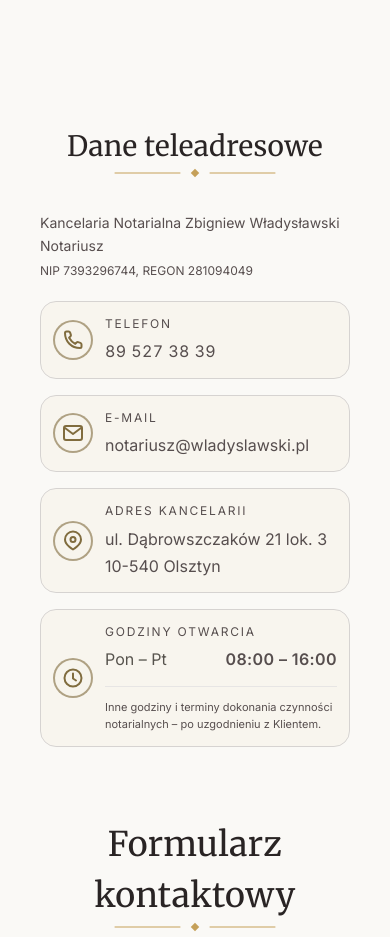
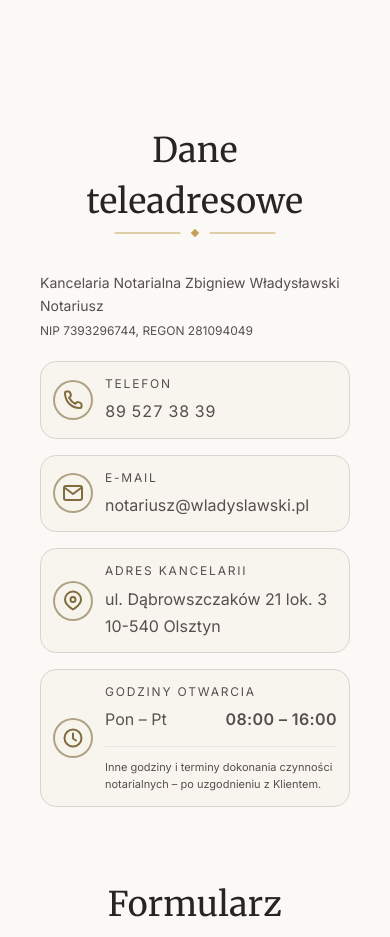
Before and after one commit to Salonce/notary-website, an Angular app: page / in a window 390 px wide. Shown: the part 10120-11057 px from the top of the page. Built offline with nearby package versions, Linux system fonts and the light colour scheme; no server answers.

Commit message:
title size wrong on mobile

```diff
--- a/src/features/contact/contact-form/contact-form.html
+++ b/src/features/contact/contact-form/contact-form.html
@@ -13,10 +13,10 @@
              mt-2
              font-main-heading
              text-[34px]
+             md:text-[40px]
              font-normal
              tracking-wide
-             text-stone-800
-             md:text-[40px]"
+             text-stone-800"
     >
       Formularz kontaktowy
     </h2>
--- a/src/features/contact/contact-info/contact-info.html
+++ b/src/features/contact/contact-info/contact-info.html
@@ -9,11 +9,10 @@
       class="contact-info-title
              mt-2
              font-main-heading
-             text-[28px]
+             text-[34px]
+             md:text-[40px]"
              tracking-wide
              text-stone-800
-             sm:text-[34px]
-             md:text-[40px]"
     >
       Dane teleadresowe
     </h2>
```
